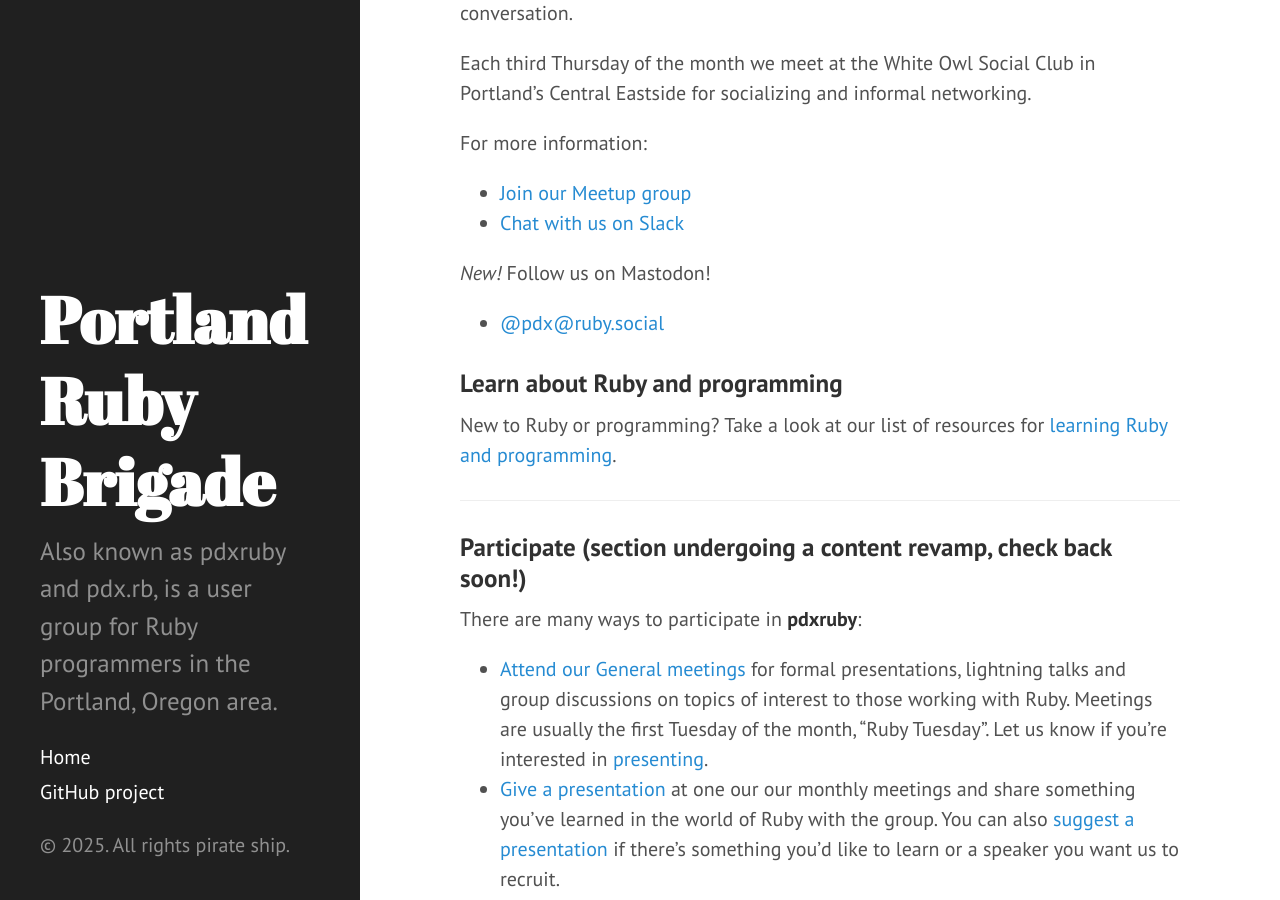
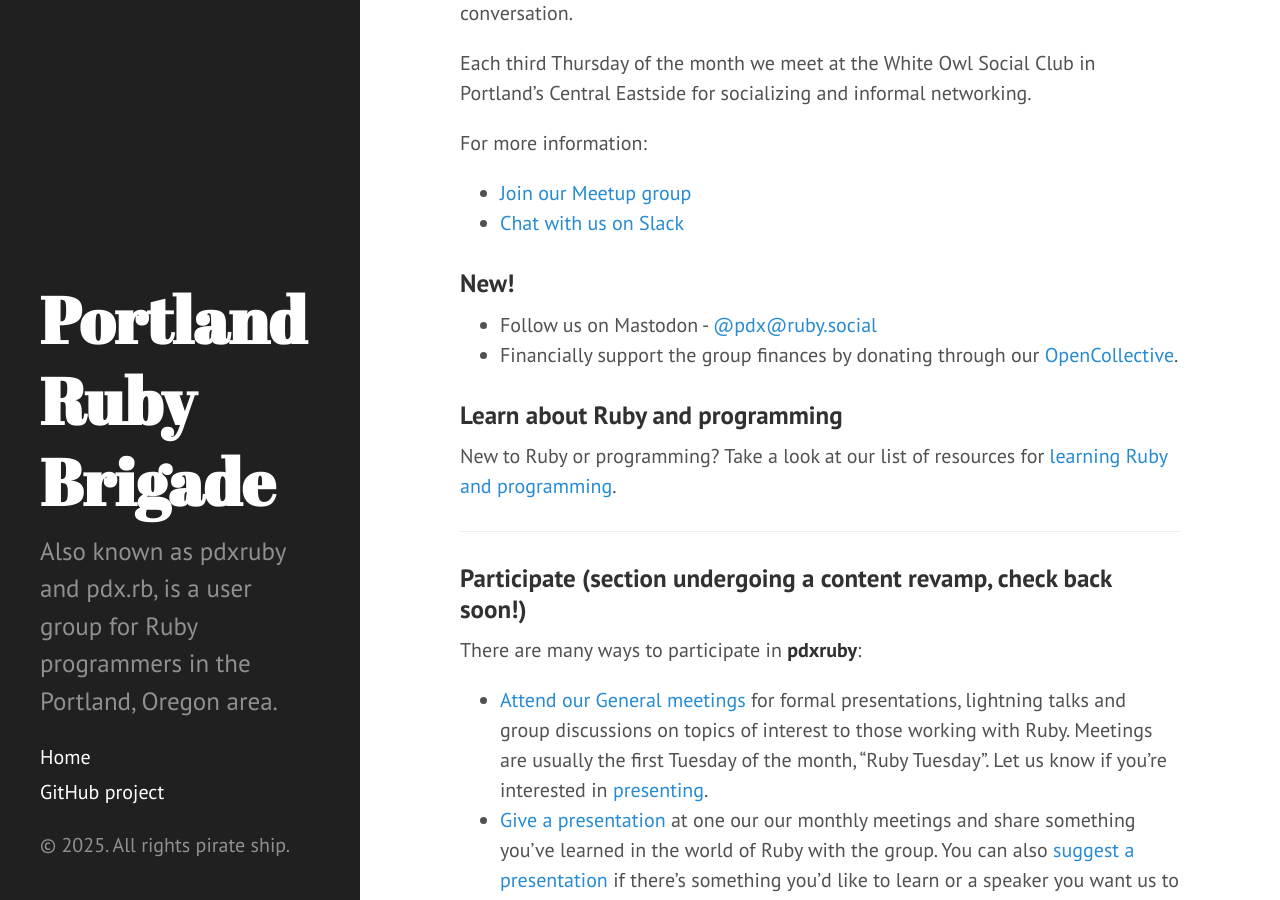
Before and after one commit to pdxruby/pdxruby.github.io, a Jekyll site: the page built from index.md, in a window 1280 px wide and 900 px high, scrolled down 603 px. Built offline with Jekyll 4.4.1, drawn with Linux system fonts in a browser that asks for light colours.

Commit message:
Add link on home page to OpenCollective
Make the new section more prominent anyway.

```diff
--- a/index.md
+++ b/index.md
@@ -25,9 +25,10 @@ For more information:
 -  [Join our Meetup group](http://www.meetup.com/Portland-Ruby-Brigade/)
 -  [Chat with us on Slack](https://pdxruby.slack.com)
 
-_New!_ Follow us on Mastodon!
+### New! ###
 
-- [@pdx@ruby.social](https://ruby.social/@pdx)
+- Follow us on Mastodon - [@pdx@ruby.social](https://ruby.social/@pdx)
+- Financially support the group finances by donating through our [OpenCollective](https://opencollective.com/portland-ruby-brigade).
 
 ### Learn about Ruby and programming
 
```
